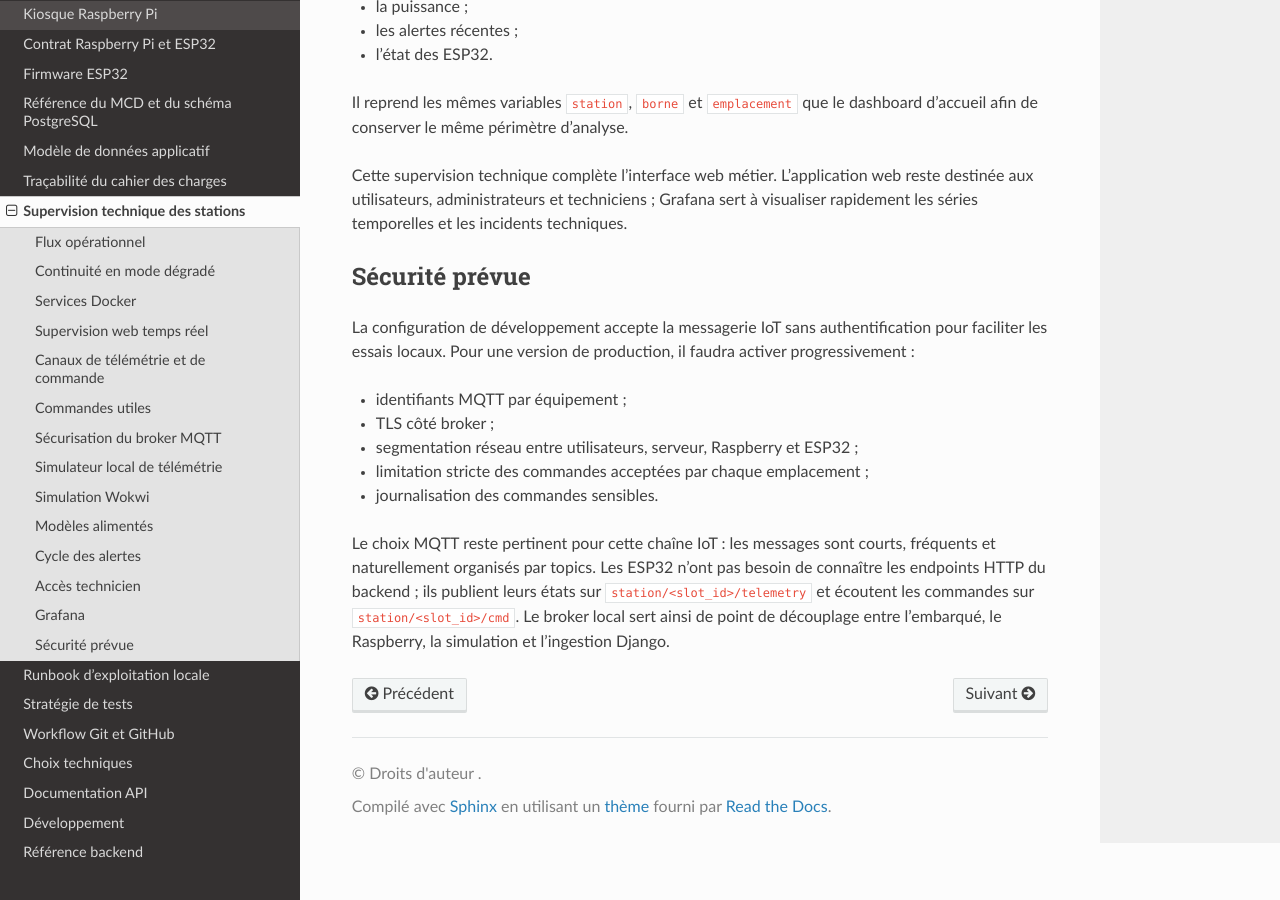
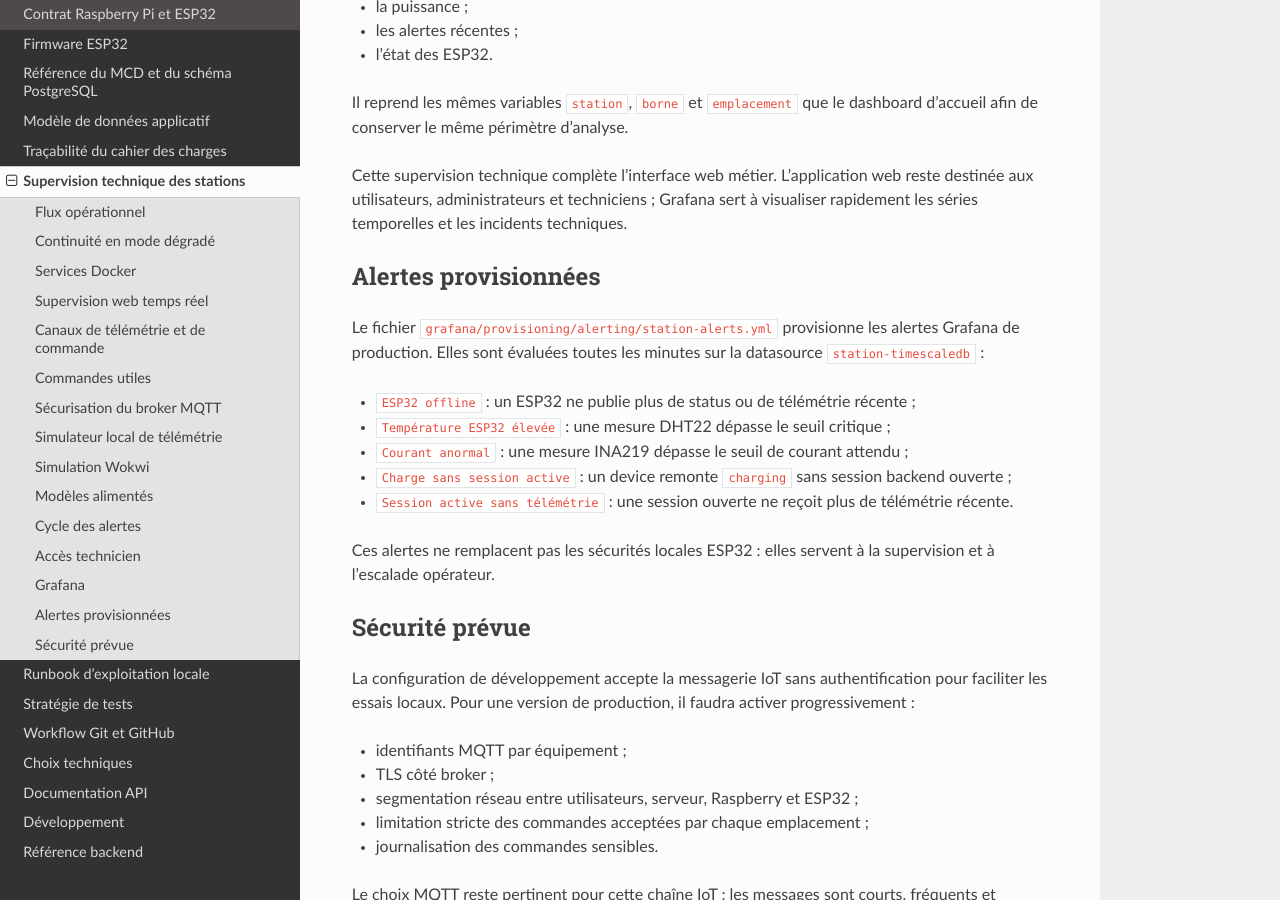
Before and after one commit to bayhes5/Station_de_recharge, a Sphinx documentation site: the page built from docs/source/station_supervision.rst, in a window 1280 px wide and 900 px high, scrolled down 11779 px. Built offline with Sphinx 7.4.7 and the Read the Docs theme 3.1.0, drawn with Linux system fonts in a browser that asks for light colours.

Commit message:
Provision Grafana production alerts

```diff
--- a/docs/source/station_supervision.rst
+++ b/docs/source/station_supervision.rst
@@ -603,6 +603,24 @@ Cette supervision technique complète l'interface web métier. L'application web
 reste destinée aux utilisateurs, administrateurs et techniciens ; Grafana sert à
 visualiser rapidement les séries temporelles et les incidents techniques.
 
+Alertes provisionnées
+---------------------
+
+Le fichier ``grafana/provisioning/alerting/station-alerts.yml`` provisionne les
+alertes Grafana de production. Elles sont évaluées toutes les minutes sur la
+datasource ``station-timescaledb`` :
+
+* ``ESP32 offline`` : un ESP32 ne publie plus de status ou de télémétrie récente ;
+* ``Température ESP32 élevée`` : une mesure DHT22 dépasse le seuil critique ;
+* ``Courant anormal`` : une mesure INA219 dépasse le seuil de courant attendu ;
+* ``Charge sans session active`` : un device remonte ``charging`` sans session
+  backend ouverte ;
+* ``Session active sans télémétrie`` : une session ouverte ne reçoit plus de
+  télémétrie récente.
+
+Ces alertes ne remplacent pas les sécurités locales ESP32 : elles servent à la
+supervision et à l'escalade opérateur.
+
 Sécurité prévue
 ---------------
 
```
Also changed, not shown: 2 other files.
